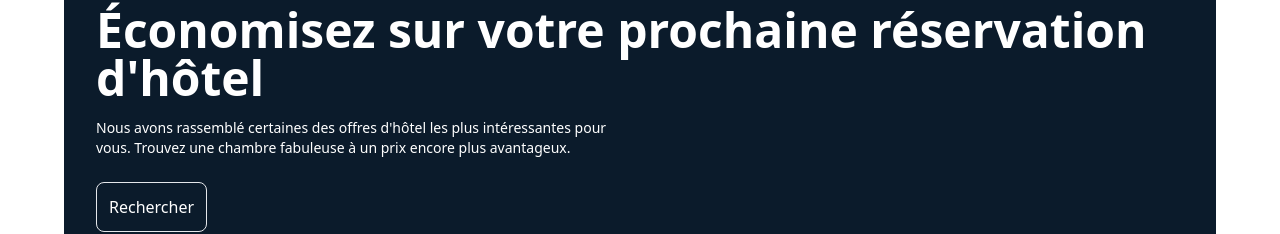
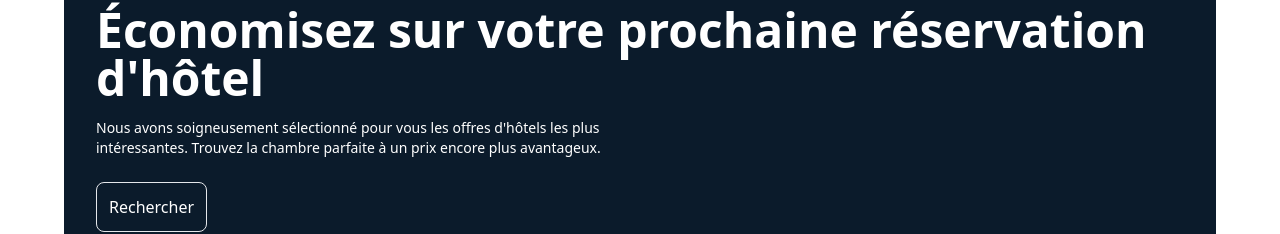
Before and after one commit to NassCT/travly, a React (Vite) app: page /BannierReservHotel in a window 1280 px wide. Shown: the part 210-444 px from the top of the page. Built offline with nearby package versions, Linux system fonts and the light colour scheme.

Commit message:
ajoute de contenu

```diff
--- a/src/components/BannierReservHotel.jsx
+++ b/src/components/BannierReservHotel.jsx
@@ -12,9 +12,9 @@ function BannierReservHotel() {
             <div className='max-w-lg mb-4'>
 
             <p className='text-sm mb-6'>
-                Nous avons rassemblé certaines des offres d'hôtel les plus
-                intéressantes pour vous. Trouvez une chambre fabuleuse à un
-                prix encore plus avantageux.
+            Nous avons soigneusement sélectionné pour vous les offres
+            d'hôtels les plus intéressantes. Trouvez la chambre parfaite
+            à un prix encore plus avantageux.
             </p>
             </div>
             <Buttons textContent="Rechercher"
```
